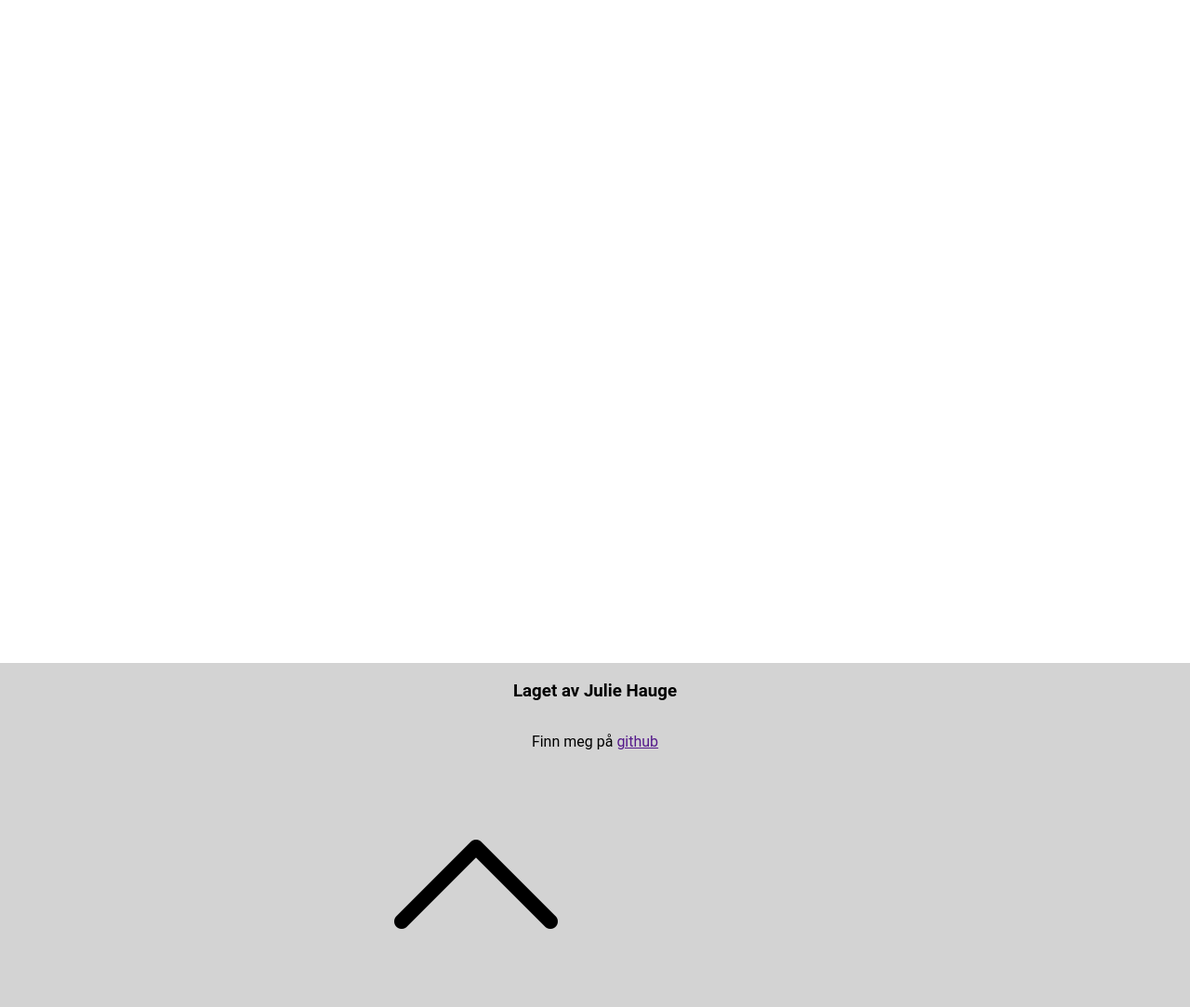
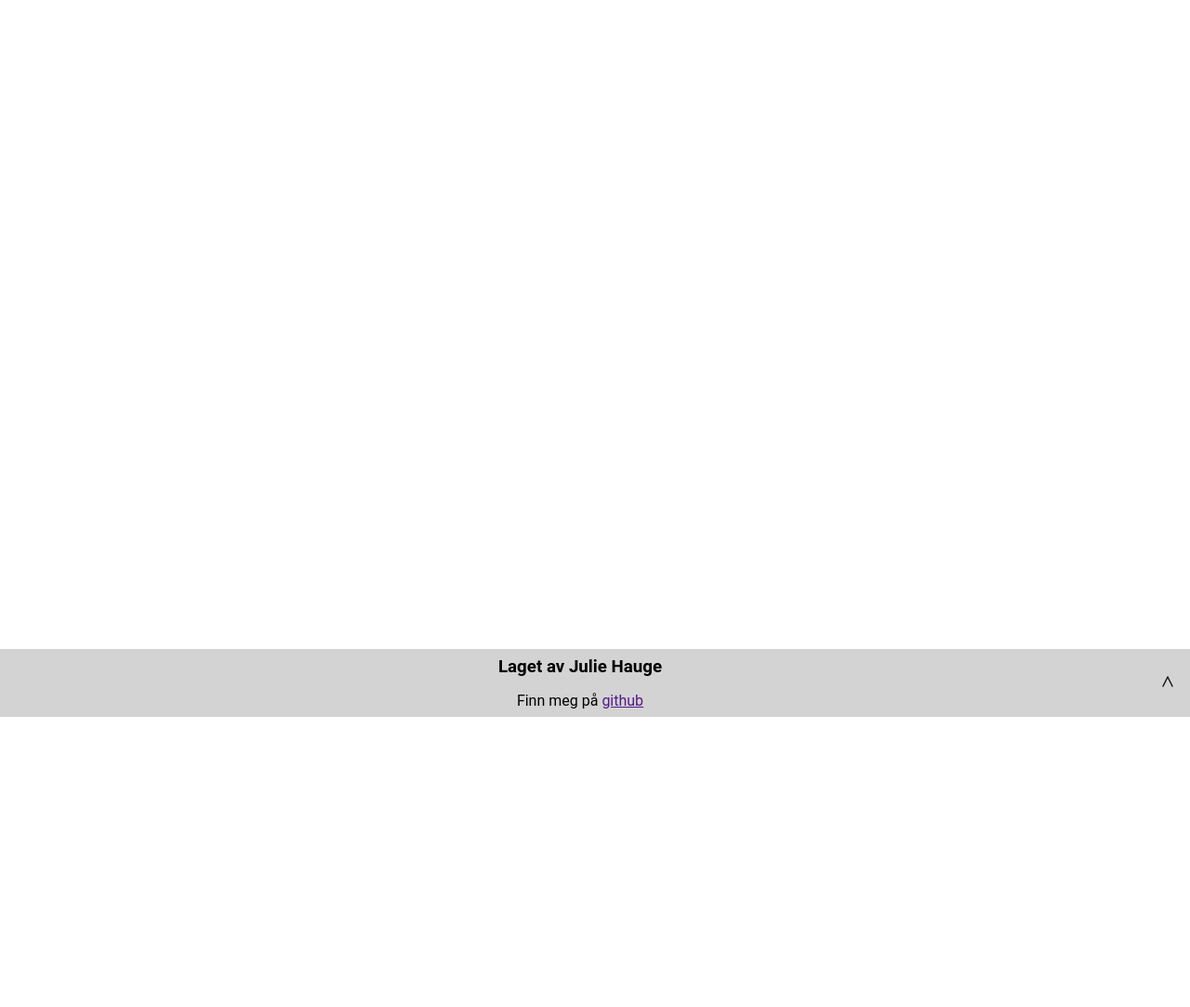
Before and after one commit to JulieKodehode/kodeloftetg14_undervisning20, a website: page index.html in a window 1280 px wide. Shown: the part 58-1141 px from the top of the page at 93% size. After the commit the page ends 829 px from the top, so only its background shows below. Drawn offline with Linux system fonts and the light colour scheme.

Commit message:
Fixed footer

```diff
--- a/index.html
+++ b/index.html
@@ -35,10 +35,13 @@
     </main>
 
     <footer class="footer">
-      <h3>Laget av Julie Hauge</h3>
-      <p>Finn meg på <a href="">github</a></p>
+      <div></div>
+      <div class="footerInfo">
+        <h3>Laget av Julie Hauge</h3>
+        <p>Finn meg på <a href="">github</a></p>
+      </div>
       <a href="#top">
-        <img class="arrowIcon" src="images/downArrow.png" alt="Arrow Up Icon" />
+        <img class="icon arrowIcon" src="images/downArrow.png" alt="Arrow Up Icon" />
       </a>
     </footer>
   </body>
--- a/styles.css
+++ b/styles.css
@@ -20,10 +20,10 @@
 /* GENERAL */
 * {
   box-sizing: border-box;
+  margin: 0;
 }
 
 body {
-  margin: 0;
   font-family: var(--fontFamily);
 }
 
@@ -78,10 +78,19 @@ img {
 /* FOOTER */
 .footer {
   display: flex;
+  align-items: center;
+  justify-content: space-between;
+  gap: 16px;
+  background-color: lightgray;
+}
+
+.footerInfo {
+  display: flex;
   flex-direction: column;
   align-items: center;
   justify-content: center;
-  background-color: lightgray;
+  padding: 8px;
+  gap: 16px;
 }
 
 .arrowIcon {
```
